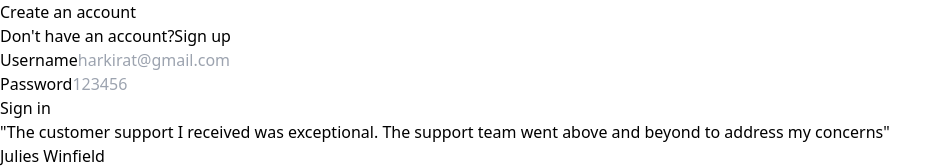
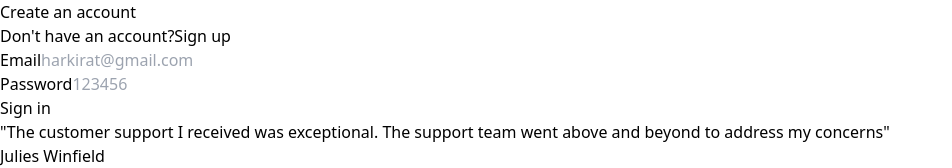
Before and after one commit to christmysaviour/HolyWritings, a React (Vite) app in the folder frontend/: page /signin in a window 1280 px wide. Shown: the top 168 px of the page, without its empty margins (0-952 px from the left). Built offline with nearby package versions, Linux system fonts and the light colour scheme.

Commit message:
Update Auth.tsx

```diff
--- a/frontend/src/components/Auth.tsx
+++ b/frontend/src/components/Auth.tsx
@@ -46,7 +46,7 @@ export const Auth = ({ type }: { type: "signup" | "signin" }) => {
                             name: e.target.value
                         })
                     }} /> : null}
-                    <LabelledInput label="Username" placeholder="harkirat@gmail.com" onChange={(e) => {
+                    <LabelledInput label="Email" placeholder="harkirat@gmail.com" onChange={(e) => {
                         setPostInputs({
                             ...postInputs,
                             email: e.target.value
```
